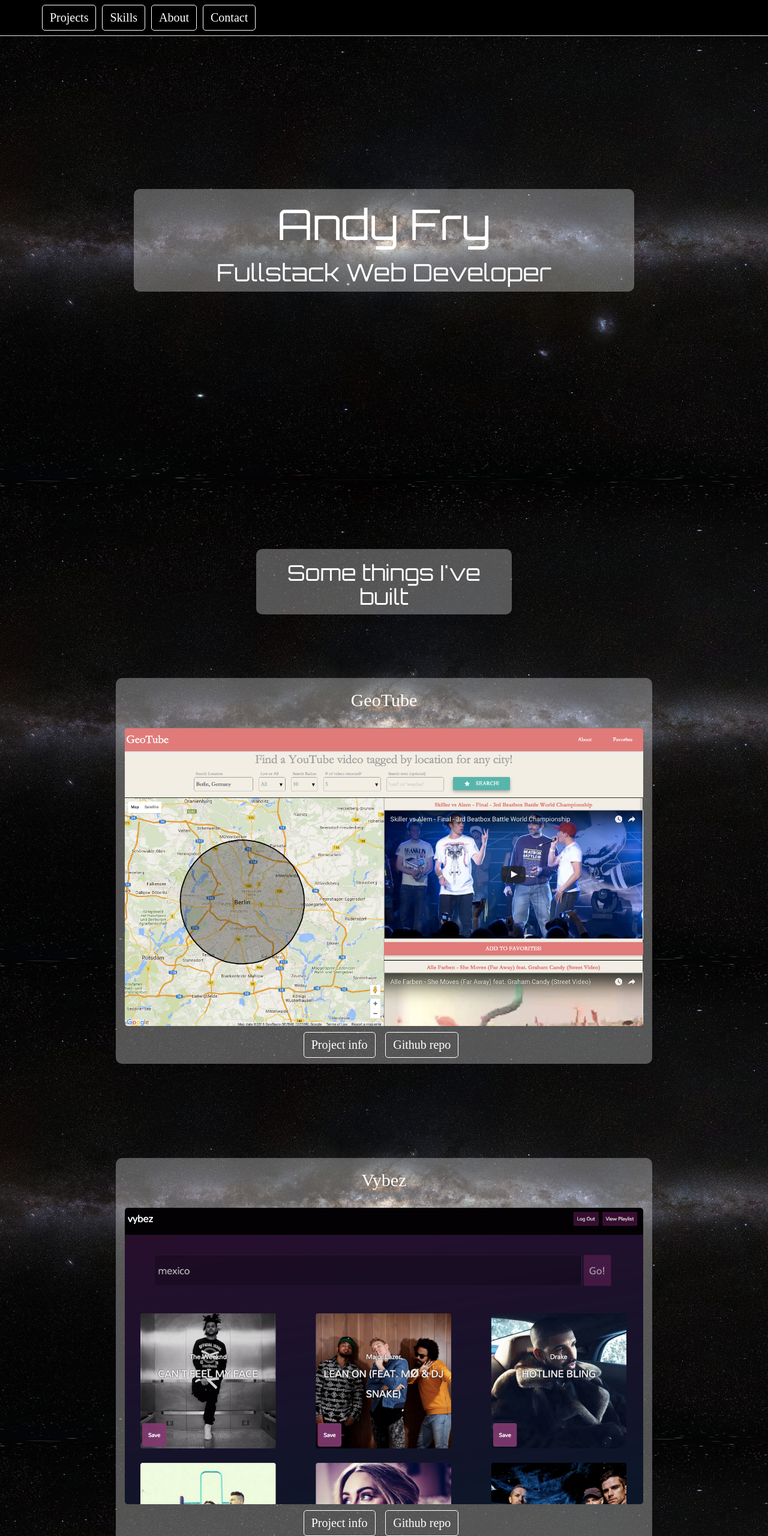
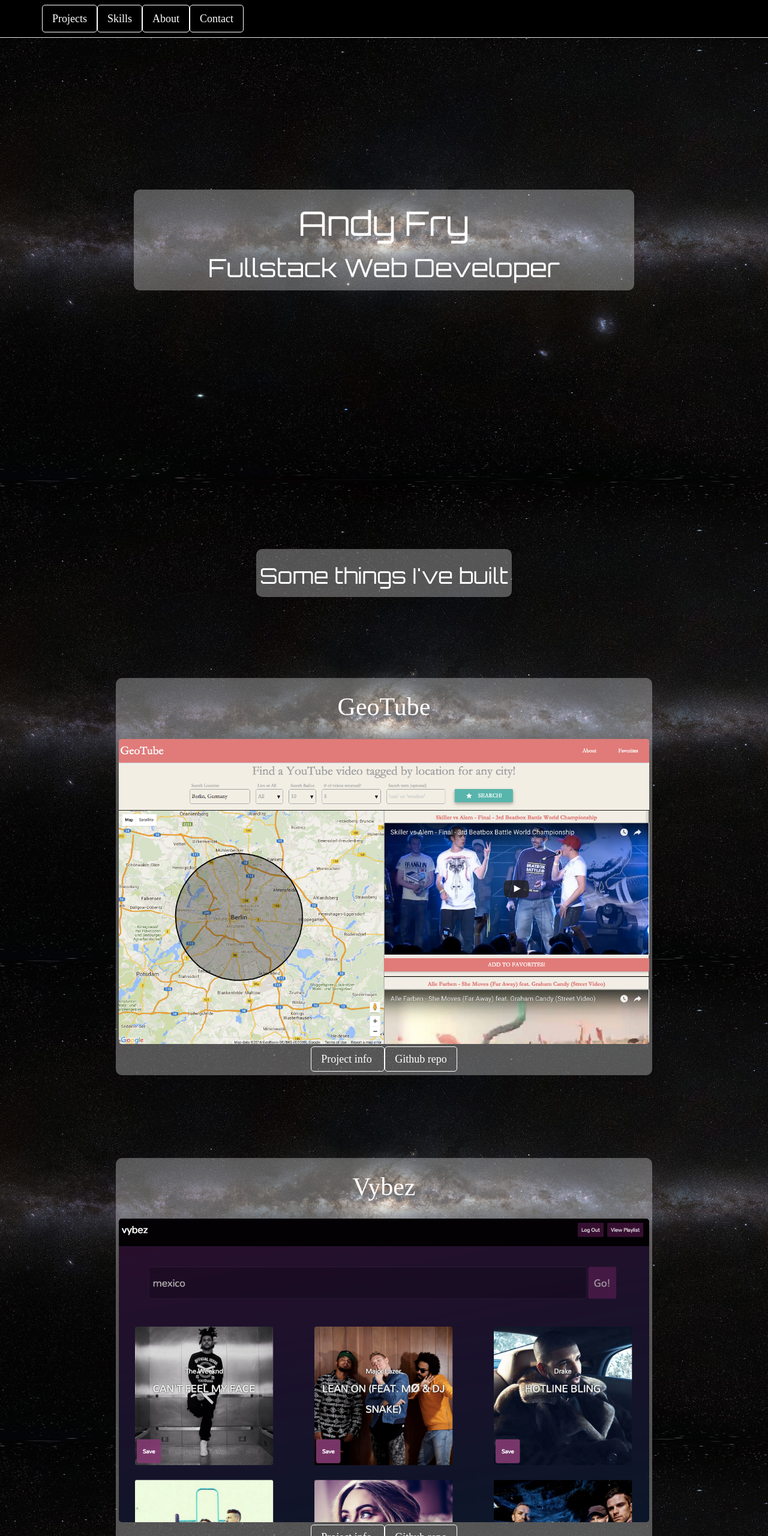
Before and after one commit to andyfry01/portfolio-frontend, a website: page public/index.html in a window 1280 px wide. Shown: the top 2560 px of the page at 60% size. Drawn offline with nearby package versions, Linux system fonts and the light colour scheme; a web font is replaced by a local one.

Commit message:
changed styling on buttons, text in project boxes

```diff
--- a/public/css/style.css
+++ b/public/css/style.css
@@ -16,9 +16,10 @@
 }
 
 p {
-  font-size: 20px;
+  font-size: 1.1em;
   font-family: 'Mandali', bold;
   color: white;
+  text-align: justify;
 }
 
 img {
@@ -40,7 +41,7 @@
   background: rgba(225,225,225,0.35);
   border-radius: 10px;
   color: white;
-  /*margin: 20px;*/
+  padding: 5px;
 }
 
 .standard-button {
@@ -48,8 +49,6 @@
   border: 1px solid white;
   border-radius: 5px;
   font-family: 'Mandali', bold;
-  font-size: 20px;
-  margin-right: 10px;
   max-width: 100%;
 }
 
@@ -61,11 +60,11 @@
 }
 
 #title {
-  font-size: 70px;
+  font-size: 4em;
 }
 
 #subtitle {
-  font-size: 40px;
+  font-size: 3em;
 }
 
 #skills {
@@ -94,13 +93,13 @@
 }
 
 .skill-span {
-  font-size: 30px;
+  font-size: 2em;
   font-family: 'Mandali', bold;
   color: white;
 }
 
 .icon {
-  font-size: 60px;
+  font-size: 4em;
   color: white;
 }
 
@@ -118,7 +117,7 @@
 }
 
 .info {
-  font-size: 30px;
+  font-size: 3em;
   font-family: 'Mandali', bold;
   color: white;
 }
--- a/public/index.html
+++ b/public/index.html
@@ -22,10 +22,10 @@
 
     <nav class="navbar navbar-default navbar-fixed-top" id="navigation">
       <div class="container">
-        <a href="#projects" class="scroll btn navbar-btn navbar-left standard-button">Projects</a>
-        <a href="#skill-section" class="scroll btn navbar-btn navbar-left standard-button">Skills</a>
-        <a href="#about" class="scroll btn navbar-btn navbar-left standard-button">About</a>
-        <a href="#contact" class="scroll btn navbar-btn navbar-left standard-button">Contact</a>
+        <a href="#projects" class="scroll btn-*-outline btn-lg navbar-btn navbar-left standard-button">Projects</a>
+        <a href="#skill-section" class="scroll btn-*-outline btn-lg navbar-btn navbar-left standard-button">Skills</a>
+        <a href="#about" class="scroll btn-*-outline btn-lg navbar-btn navbar-left standard-button">About</a>
+        <a href="#contact" class="scroll btn-*-outline btn-lg navbar-btn navbar-left standard-button">Contact</a>
       </div>
     </nav>
 
@@ -48,11 +48,11 @@
             <a target="_blank" href="http://geotube.herokuapp.com"><h3 class="info">GeoTube<h3></a>
             <a target="_blank" href="http://geotube.herokuapp.com"><img src='./img/geotube.png'></a>
 
-            <a class="btn standard-button" data-toggle="collapse" href="#geotube-info" aria-expanded="false" aria-controls="geotube-info">
+            <a class="btn-*-outline btn-lg standard-button" data-toggle="collapse" href="#geotube-info" aria-expanded="false" aria-controls="geotube-info">
               Project info
             </a>
 
-            <a class="btn standard-button" target="_blank" href="https://github.com/andyfry01/final-project-frontend">
+            <a class="btn-*-outline btn-lg standard-button" target="_blank" href="https://github.com/andyfry01/final-project-frontend">
               Github repo
             </a>
 
@@ -71,11 +71,11 @@
             <a target="_blank" href="https://vybez.herokuapp.com"><h3 class="info">Vybez<h3></a>
             <a target="_blank" href="https://vybez.herokuapp.com"><img src='./img/vybez.png'></a>
 
-            <a class="btn standard-button" data-toggle="collapse" href="#vybez-info" aria-expanded="false" aria-controls="vybez-info">
+            <a class="btn-*-outline btn-lg standard-button" data-toggle="collapse" href="#vybez-info" aria-expanded="false" aria-controls="vybez-info">
               Project info
             </a>
 
-            <a class="btn standard-button" target="_blank" href="https://github.com/andyfry01/project-three-frontend">
+            <a class="btn-*-outline btn-lg standard-button" target="_blank" href="https://github.com/andyfry01/project-three-frontend">
               Github repo
             </a>
 
@@ -94,11 +94,11 @@
             <a target="_blank" href="http://a-fry.io/citibike"><h3 class="info">Citi Bike Navigator<h3></a>
               <a target="_blank" href="http://a-fry.io/citibike"><img src='./img/citibike.png'></a>
 
-              <a class="btn standard-button" data-toggle="collapse" href="#citibike-info" aria-expanded="false" aria-controls="citibike-info">
+              <a class="btn-*-outline btn-lg standard-button" data-toggle="collapse" href="#citibike-info" aria-expanded="false" aria-controls="citibike-info">
                 Project info
               </a>
 
-              <a class="btn standard-button" target="_blank" href="https://github.com/andyfry01/project-two">
+              <a class="btn-*-outline btn-lg standard-button" target="_blank" href="https://github.com/andyfry01/project-two">
                 Github repo
               </a>
 
```
